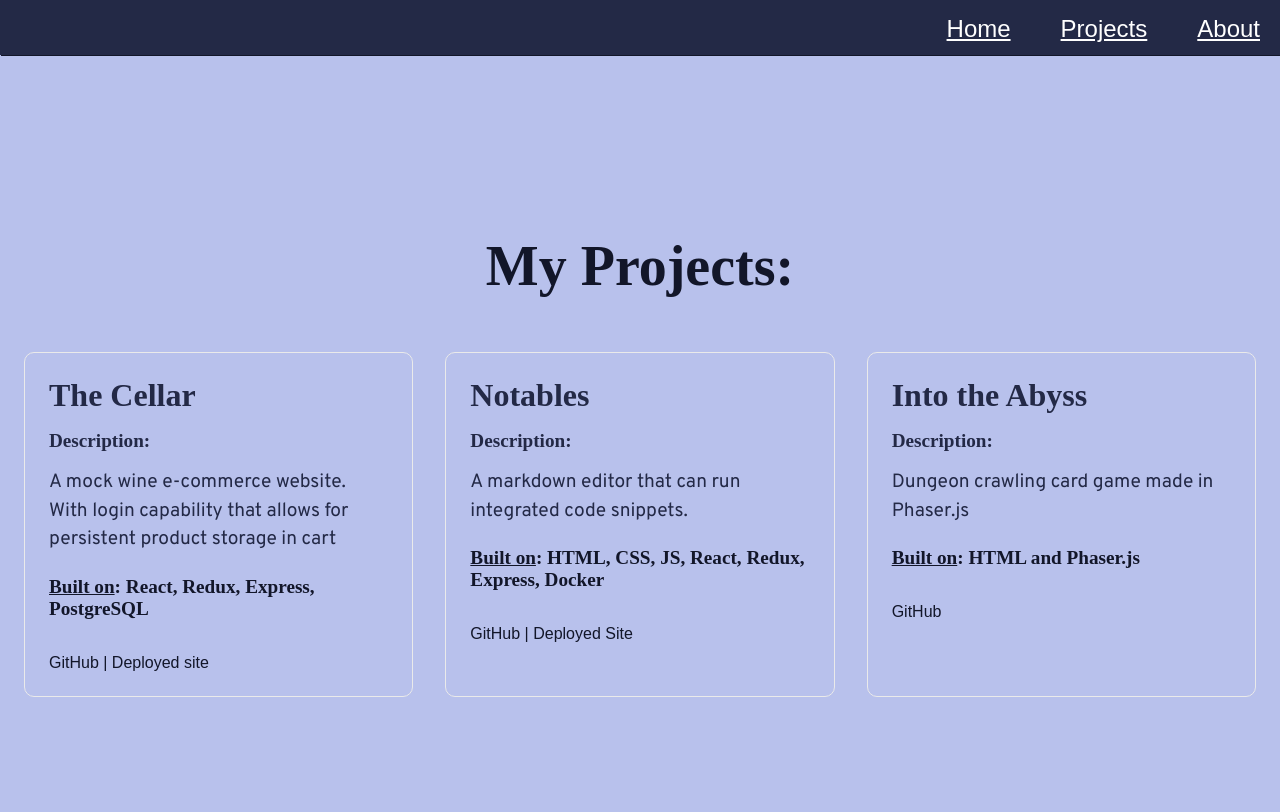
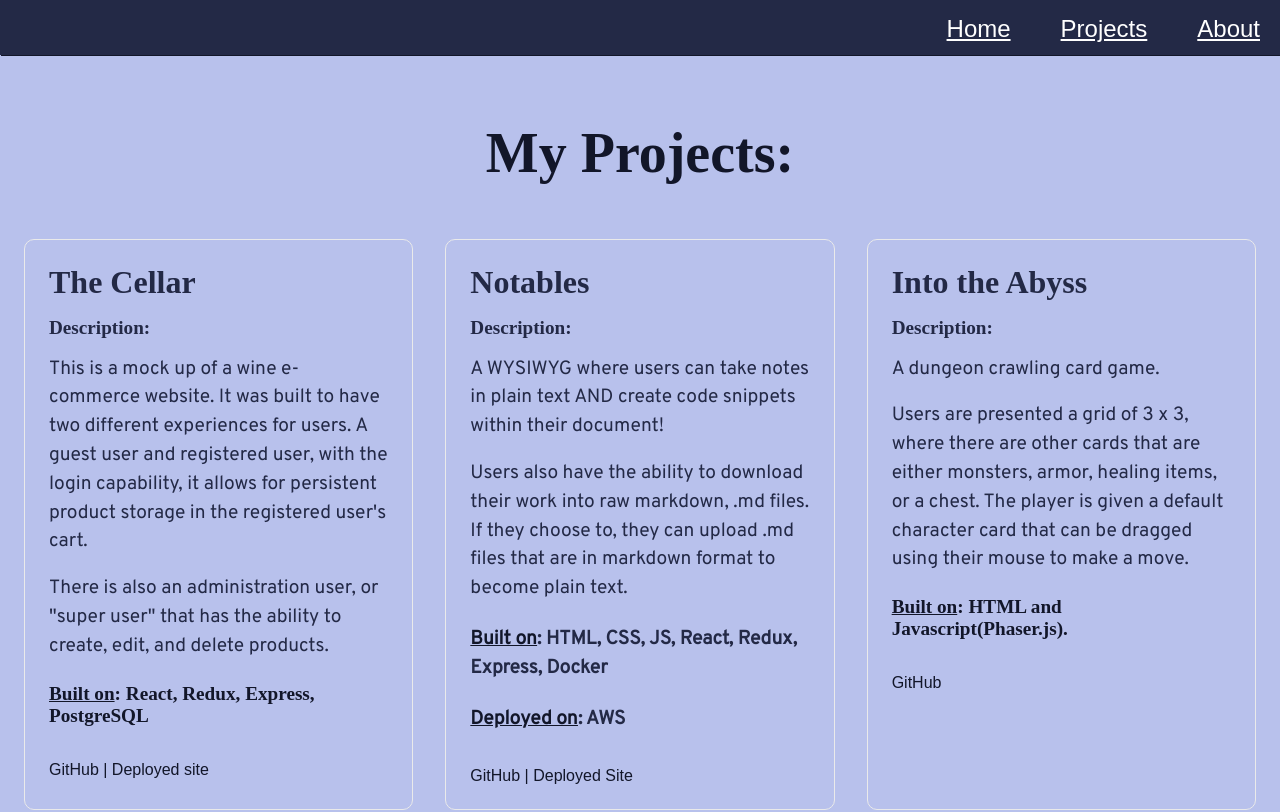
Before and after one commit to Mleng89/portfolio, a Next.js app: page /projects in a window 1280 px wide. Shown: the top 812 px of the page. Built offline with nearby package versions, Linux system fonts and the light colour scheme; a web font is replaced by a local one.

Commit message:
Edit: Added more to project description & about me

```diff
--- a/pages/projects.js
+++ b/pages/projects.js
@@ -22,8 +22,15 @@ export default function projects() {
                 <h3>The Cellar</h3>
                 <h4>Description:</h4>
                 <p>
-                  A mock wine e-commerce website. With login capability that
-                  allows for persistent product storage in cart
+                  This is a mock up of a wine e-commerce website. It was built
+                  to have two different experiences for users. A guest user and
+                  registered user, with the login capability, it allows for
+                  persistent product storage in the registered user's cart.
+                </p>
+                <br />
+                <p>
+                  There is also an administration user, or "super user" that has
+                  the ability to create, edit, and delete products.
                 </p>
                 <h4>
                   <br />
@@ -43,13 +50,28 @@ export default function projects() {
               <div className="card">
                 <h3>Notables</h3>
                 <h4>Description:</h4>
-                <p>A markdown editor that can run integrated code snippets.</p>
+                <p>
+                  A WYSIWYG where users can take notes in plain text AND create
+                  code snippets within their document!
+                </p>
+                <br />
+                <p>
+                  Users also have the ability to download their work into raw
+                  markdown, .md files. If they choose to, they can upload .md
+                  files that are in markdown format to become plain text.
+                </p>
                 <h4>
                   <br />
                   <b>
-                    <u>Built on</u>: HTML, CSS, JS, React, Redux, Express,
-                    Docker
+                    <p>
+                      <u>Built on</u>: HTML, CSS, JS, React, Redux, Express,
+                      Docker
+                    </p>
                   </b>
+                  <br />
+                  <p>
+                    <u>Deployed on</u>: AWS
+                  </p>
                 </h4>
                 <br />
                 <Link href="https://github.com/2011-libra/notables">
@@ -63,11 +85,18 @@ export default function projects() {
               <div className="card">
                 <h3>Into the Abyss</h3>
                 <h4>Description:</h4>
-                <p>Dungeon crawling card game made in Phaser.js</p>
+                <p>A dungeon crawling card game.</p>
+                <br />
+                <p>
+                  Users are presented a grid of 3 x 3, where there are other
+                  cards that are either monsters, armor, healing items, or a
+                  chest. The player is given a default character card that can
+                  be dragged using their mouse to make a move.
+                </p>
                 <h4>
                   <br />
                   <b>
-                    <u>Built on</u>: HTML and Phaser.js
+                    <u>Built on</u>: HTML and Javascript(Phaser.js).
                   </b>
                 </h4>
                 <br />
```
Also changed, not shown: pages/about.js (+18 -1 lines).
